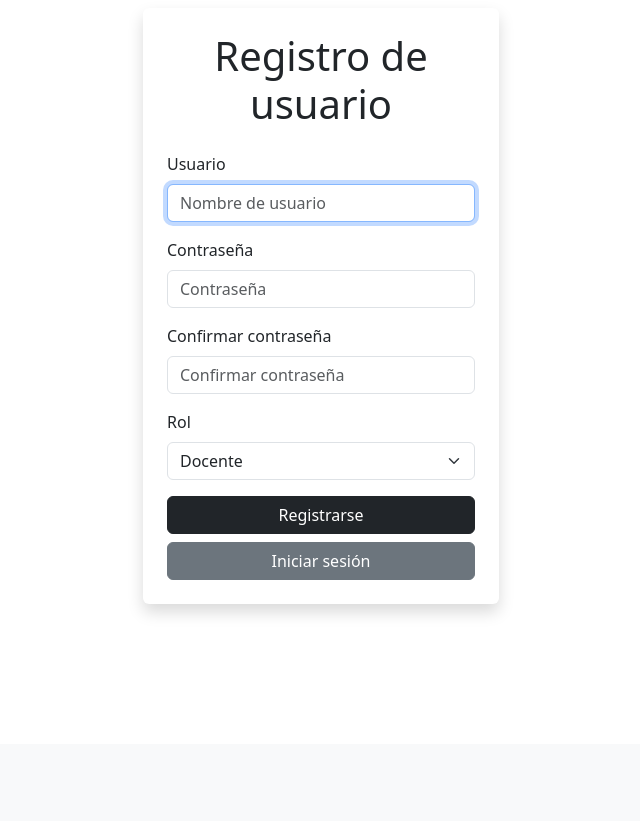
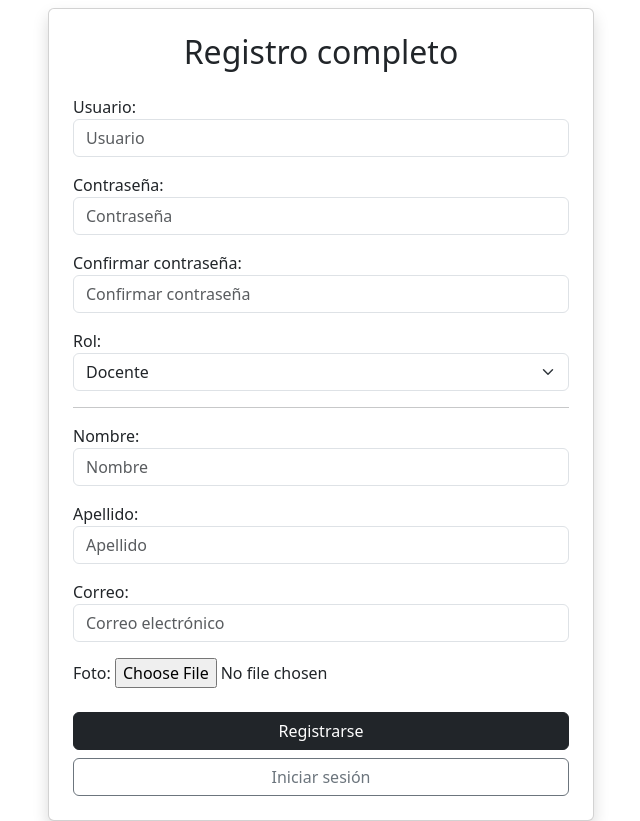
Before and after one commit to CDGuarnizoOrtiz/Plataforma-Colegio, a Django app: page /signup/ in a window 1280 px wide. Shown: the part 56-877 px from the top of the page, without its empty margins (319-959 px from the left). Before the commit the page ends 669 px from the top, so only its background shows below. Run offline with Django 5.2, Linux system fonts and the light colour scheme.

Commit message:
login con toda la informacion del usuario ingresado con su foto

```diff
--- a/academia/settings.py
+++ b/academia/settings.py
@@ -134,5 +134,5 @@ STATICFILES_DIRS = [
 
 DEFAULT_AUTO_FIELD = 'django.db.models.BigAutoField'
 MEDIA_URL = '/media/'
-MEDIA_ROOT = os.path.join(BASE_DIR, 'media')
+MEDIA_ROOT = BASE_DIR / 'media'
 LOGOUT_REDIRECT_URL = '/'
--- a/academia/urls.py
+++ b/academia/urls.py
@@ -1,6 +1,8 @@
 from django.contrib import admin
 from django.urls import path,include
 from plataforma import views
+from django.conf import settings
+from django.conf.urls.static import static
 
 urlpatterns = [
     path('admin/', admin.site.urls),
@@ -21,4 +23,4 @@ urlpatterns = [
     path('accounts/',include('django.contrib.auth.urls')),
 
 
-]
+]  + static(settings.MEDIA_URL, document_root=settings.MEDIA_ROOT)
--- a/plataforma/forms.py
+++ b/plataforma/forms.py
@@ -2,7 +2,105 @@ from django import forms
 from django.contrib.auth.forms import UserCreationForm
 from django.contrib.auth.models import User
 from .models import Estudiante, Nota, Profile
+from django.core.exceptions import ValidationError
 
+# ✅ Declaramos esto como constante global, así lo puedes usar en cualquier form sin errores
+ROLE_CHOICES = (
+    ('teacher', 'Docente'),
+    ('student', 'Estudiante'),
+)
+
+
+
+class RegistroCompletoForm(forms.Form):
+    username = forms.CharField(
+        label='Usuario',
+        widget=forms.TextInput(attrs={'class': 'form-control', 'placeholder': 'Usuario'})
+    )
+    password1 = forms.CharField(
+        label='Contraseña',
+        widget=forms.PasswordInput(attrs={'class': 'form-control', 'placeholder': 'Contraseña'})
+    )
+    password2 = forms.CharField(
+        label='Confirmar contraseña',
+        widget=forms.PasswordInput(attrs={'class': 'form-control', 'placeholder': 'Confirmar contraseña'})
+    )
+    role = forms.ChoiceField(
+        choices=(('teacher', 'Docente'), ('student', 'Estudiante')),
+        label='Rol',
+        widget=forms.Select(attrs={'class': 'form-select'})
+    )
+    nombre = forms.CharField(
+        label='Nombre',
+        widget=forms.TextInput(attrs={'class': 'form-control', 'placeholder': 'Nombre'})
+    )
+    apellido = forms.CharField(
+        label='Apellido',
+        widget=forms.TextInput(attrs={'class': 'form-control', 'placeholder': 'Apellido'})
+    )
+    email = forms.EmailField(
+        label='Correo',
+        widget=forms.EmailInput(attrs={'class': 'form-control', 'placeholder': 'Correo electrónico'})
+    )
+    foto = forms.ImageField(
+        label='Foto',
+        required=False
+    )
+
+    def clean_username(self):
+        username = self.cleaned_data.get('username')
+        if User.objects.filter(username=username).exists():
+            raise ValidationError("Este nombre de usuario ya está en uso.")
+        return username
+
+    def clean_email(self):
+        email = self.cleaned_data.get('email')
+        if User.objects.filter(email=email).exists():
+            raise ValidationError("Este correo ya está registrado.")
+        return email
+
+    def clean(self):
+        cleaned_data = super().clean()
+        password1 = cleaned_data.get('password1')
+        password2 = cleaned_data.get('password2')
+
+        if password1 and password2 and password1 != password2:
+            raise ValidationError("Las contraseñas no coinciden.")
+
+        return cleaned_data
+
+
+class CustomUserCreationForm(UserCreationForm):
+    role = forms.ChoiceField(
+        choices=ROLE_CHOICES,
+        label='Rol',
+        widget=forms.Select(attrs={'class': 'form-select'})
+    )
+
+    class Meta:
+        model = User
+        fields = ['username', 'password1', 'password2', 'role']
+
+    def __init__(self, *args, **kwargs):
+        super().__init__(*args, **kwargs)
+        self.fields['username'].widget.attrs.update({
+            'class': 'form-control',
+            'placeholder': 'Nombre de usuario'
+        })
+        self.fields['password1'].widget.attrs.update({
+            'class': 'form-control',
+            'placeholder': 'Contraseña'
+        })
+        self.fields['password2'].widget.attrs.update({
+            'class': 'form-control',
+            'placeholder': 'Confirmar contraseña'
+        })
+
+    def save(self, commit=True):
+        user = super().save(commit)
+        role = self.cleaned_data['role']
+        Profile.objects.create(user=user, role=role)
+        return user
 
 class EstudianteForm(forms.ModelForm):
     class Meta:
@@ -36,44 +134,6 @@ class NotaeditForm(forms.ModelForm):
         }
 
 
-class CustomUserCreationForm(UserCreationForm):
-    ROLE_CHOICES = (
-        ('teacher', 'Docente'),
-        ('student', 'Estudiante'),
-    )
-
-    role = forms.ChoiceField(
-        choices=ROLE_CHOICES,
-        label='Rol',
-        widget=forms.Select(attrs={'class': 'form-select'})
-    )
-
-    class Meta:
-        model = User
-        fields = ['username', 'password1', 'password2', 'role']
-
-    def __init__(self, *args, **kwargs):
-        super().__init__(*args, **kwargs)
-        self.fields['username'].widget.attrs.update({
-            'class': 'form-control',
-            'placeholder': 'Nombre de usuario'
-        })
-        self.fields['password1'].widget.attrs.update({
-            'class': 'form-control',
-            'placeholder': 'Contraseña'
-        })
-        self.fields['password2'].widget.attrs.update({
-            'class': 'form-control',
-            'placeholder': 'Confirmar contraseña'
-        })
-
-    def save(self, commit=True):
-        user = super().save(commit)
-        role = self.cleaned_data['role']
-        Profile.objects.create(user=user, role=role)
-        return user
-
-
 class BuscarEstudianteForm(forms.Form):
     nombre = forms.CharField(
         label="Buscar estudiante",
--- a/plataforma/templates/base_est.html
+++ b/plataforma/templates/base_est.html
@@ -171,7 +171,7 @@
                         <li class="nav-item dropdown no-arrow">
                             <a class="nav-link dropdown-toggle" href="#" id="userDropdown" role="button"
                                 data-toggle="dropdown">
-                                <span class="mr-2 d-none d-lg-inline text-gray-600 small">Usuario</span>
+                                <span class="mr-2 d-none d-lg-inline text-gray-600 small">{{estudiante.nombre}}</span>
                                 <img class="img-profile rounded-circle"
                                     src="{% static 'sbadmin/img/undraw_profile.svg' %}">
                             </a>
--- /dev/null
+++ b/plataforma/templates/registro_completo.html
@@ -0,0 +1,58 @@
+{% extends 'base.html' %}
+
+{% block content %}
+<main class="container mt-3">
+  <div class="row justify-content-center">
+    <div class="col-md-6">
+      <form method="POST" enctype="multipart/form-data" class="card shadow">
+        <div class="card-body p-4">
+          <h2 class="mb-4 text-center">Registro completo</h2>
+          {% csrf_token %}
+          {{ form.non_field_errors }}
+
+          <!-- Usuario -->
+          <div class="mb-3">
+            {{ form.username.label_tag }} {{ form.username }} {{ form.username.errors }}
+          </div>
+
+          <!-- Contraseñas -->
+          <div class="mb-3">
+            {{ form.password1.label_tag }} {{ form.password1 }} {{ form.password1.errors }}
+          </div>
+          <div class="mb-3">
+            {{ form.password2.label_tag }} {{ form.password2 }} {{ form.password2.errors }}
+          </div>
+
+          <!-- Rol -->
+          <div class="mb-3">
+            {{ form.role.label_tag }} {{ form.role }} {{ form.role.errors }}
+          </div>
+
+          <hr>
+
+          <!-- Datos del estudiante -->
+          <div class="mb-3">
+            {{ form.nombre.label_tag }} {{ form.nombre }} {{ form.nombre.errors }}
+          </div>
+          <div class="mb-3">
+            {{ form.apellido.label_tag }} {{ form.apellido }} {{ form.apellido.errors }}
+          </div>
+          <div class="mb-3">
+            {{ form.email.label_tag }} {{ form.email }} {{ form.email.errors }}
+          </div>
+
+          <!-- Foto -->
+          <div class="mb-3">
+            {{ form.foto.label_tag }} {{ form.foto }} {{ form.foto.errors }}
+          </div>
+
+          <div class="d-grid gap-2 mt-4">
+            <button type="submit" class="btn btn-dark">Registrarse</button>
+            <a href="{% url 'signin' %}" class="btn btn-outline-secondary">Iniciar sesión</a>
+          </div>
+        </div>
+      </form>
+    </div>
+  </div>
+</main>
+{% endblock %}
--- a/plataforma/templates/signup.html
+++ /dev/null
@@ -1,47 +0,0 @@
-{% extends 'base.html' %}
-
-{% block content %}
-<main class="container mt-3">
-  <div class="row justify-content-center">
-    <div class="col-md-4">
-      <form method="POST" action="{% url 'signup' %}" class="card border-0 shadow">
-        <div class="card-body p-4">
-          <h1 class="mb-4 text-center text-dark">Registro de usuario</h1>
-
-          {% csrf_token %}
-          {{ form.non_field_errors }}
-
-          <div class="mb-3">
-            <label for="{{ form.username.id_for_label }}" class="form-label">Usuario</label>
-            {{ form.username }}
-            {{ form.username.errors }}
-          </div>
-
-          <div class="mb-3">
-            <label for="{{ form.password1.id_for_label }}" class="form-label">Contraseña</label>
-            {{ form.password1 }}
-            {{ form.password1.errors }}
-          </div>
-
-          <div class="mb-3">
-            <label for="{{ form.password2.id_for_label }}" class="form-label">Confirmar contraseña</label>
-            {{ form.password2 }}
-            {{ form.password2.errors }}
-          </div>
-
-          <div class="mb-3">
-            <label for="{{ form.role.id_for_label }}" class="form-label">Rol</label>
-            {{ form.role }}
-            {{ form.role.errors }}
-          </div>
-
-          <div class="d-grid gap-2 mt-3">
-            <button type="submit" class="btn btn-dark">Registrarse</button>
-            <a href="{% url 'signin' %}" class="btn btn-secondary">Iniciar sesión</a>
-          </div>
-        </div>
-      </form>
-    </div>
-  </div>
-</main>
-{% endblock %}
--- a/plataforma/views.py
+++ b/plataforma/views.py
@@ -4,7 +4,7 @@ from .forms import CustomUserCreationForm
 from django.contrib.auth.models import User
 from django.contrib.auth import login, logout, authenticate
 from django.db import IntegrityError
-from .forms import EstudianteForm, NotaForm,BuscarEstudianteForm, NotaeditForm
+from .forms import EstudianteForm, NotaForm,BuscarEstudianteForm, NotaeditForm,RegistroCompletoForm
 from .models import Estudiante,Nota
 from django.utils import timezone
 from django.contrib.auth.decorators import login_required
@@ -26,7 +26,7 @@ def base2(request):
 
 @login_required
 def perfil_student(request):
-    estudiante = get_object_or_404(Estudiante, id = 1)
+    estudiante = get_object_or_404(Estudiante, user = request.user)
     notas = Nota.objects.filter(estudiante=estudiante)
     return render(request, 'perfil_student.html', {
         'estudiante': estudiante,
@@ -37,42 +37,59 @@ def perfil_student(request):
 
 def signup(request):
     if request.method == 'POST':
-        form = CustomUserCreationForm(request.POST)
+        form = RegistroCompletoForm(request.POST, request.FILES)
         if form.is_valid():
-            user = form.save()
+            # Crear usuario
+            user = User.objects.create_user(
+                username=form.cleaned_data['username'],
+                password=form.cleaned_data['password1']
+            )
+            # Crear perfil
+            Profile.objects.create(
+                user=user,
+                role=form.cleaned_data['role']
+            )
+            # Crear estudiante (solo si el rol es estudiante)
+            if form.cleaned_data['role'] == 'student':
+                Estudiante.objects.create(
+                    user=user,
+                    nombre=form.cleaned_data['nombre'],
+                    apellido=form.cleaned_data['apellido'],
+                    email=form.cleaned_data['email'],
+                    foto=form.cleaned_data.get('foto')
+                )
             login(request, user)
             messages.success(request, "Usuario registrado correctamente.")
             return redirect('signin')
         else:
-            messages.error(request, "Hubo un error al crear la cuenta.")
+            messages.error(request, "Error en el formulario.")
     else:
-        form = CustomUserCreationForm()
+        form = RegistroCompletoForm()
 
-    return render(request, 'signup.html', {'form': form})
+    return render(request, 'registro_completo.html', {'form': form})
 
 
 
 
-@login_required
 
 def create_estudiante(request):
     if request.method == 'GET':
-        return render(request, 'crearestudiantes.html',{
+        return render(request, 'crearestudiantes.html', {
             'form': EstudianteForm,
-            #'form': notaform,
         })
     else:
         try:
             form = EstudianteForm(request.POST)
-            #form2 = notaform(request.POST)
             new_student = form.save(commit=False)
+            new_student.user = request.user
             new_student.save()
             return redirect('create')
         except ValueError:
             return render(request, 'crearestudiantes.html', {
                 'form': EstudianteForm,
-                'error': 'please provide valide data'
-        })
+                'error': 'Por favor proporciona datos válidos.'
+            })
+
 
 @login_required
 
```
Also changed, not shown: plataforma/crear_estudiantes.py (added, +31 -0 lines), plataforma/models.py (+5 -4 lines), plataforma/templates/crearestudiantes.html (deleted, +0 -35 lines), plataforma/templates/perfil_student.html (+11 -9 lines), media/fotos_estudiantes/WhatsApp_Image_2025-03-14_at_9.56.49_AM.jpeg (added), media/fotos_estudiantes/WhatsApp_Image_2025-03-14_at_9_ZHkJsaI.56.49_AM.jpeg (added), plataforma/migrations/0003_estudiante_user_alter_profile_role.py (added), plataforma/migrations/0004_alter_estudiante_user.py (added), plataforma/migrations/0005_alter_estudiante_user.py (added), plataforma/migrations/0006_estudiante_foto.py (added).
